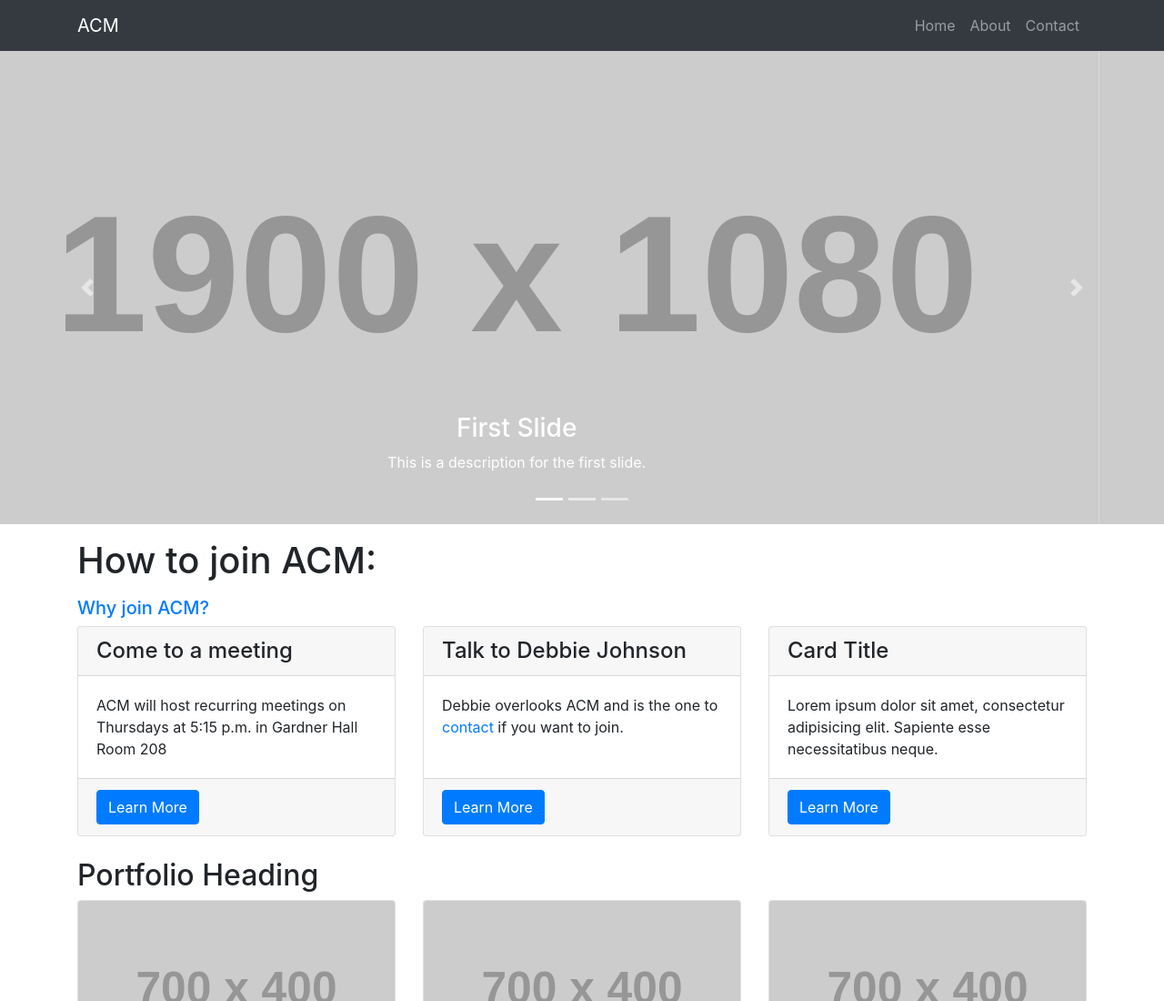
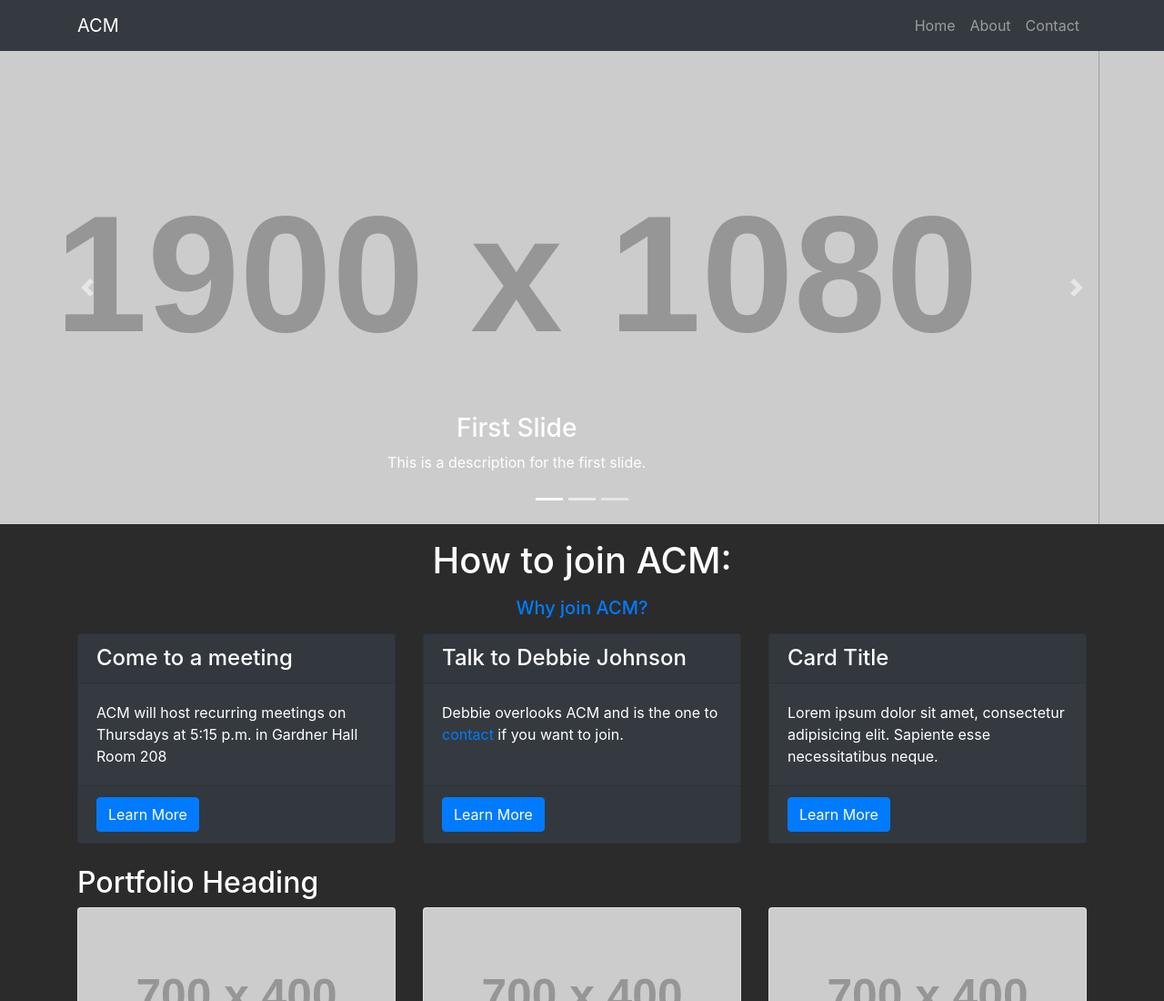
Before and after one commit to Cheeli99/ACM-Site, a website: page StartBootstrapTemplate/index.html in a window 1280 px wide. Shown: the top 1100 px of the page at 91% size. Drawn offline with Linux system fonts and the light colour scheme; placeholder pictures from the web are drawn by us.

Commit message:
Changed to dark theme

```diff
--- a/StartBootstrapTemplate/css/modern-business.css
+++ b/StartBootstrapTemplate/css/modern-business.css
@@ -5,6 +5,8 @@
  */
 body {
   padding-top: 56px;
+  background-color: #2B2B2C;
+  color: white;
 }
 
 .carousel-item {
--- a/StartBootstrapTemplate/index.html
+++ b/StartBootstrapTemplate/index.html
@@ -23,7 +23,7 @@
 <body>
 
   <!-- Navigation -->
-  <nav class="navbar fixed-top navbar-expand-lg navbar-dark bg-dark fixed-top">
+  <nav class="navbar navbar-expand-lg navbar-dark bg-dark fixed-top">
     <div class="container">
       <a class="navbar-brand" href="index.html">ACM</a>
       <button class="navbar-toggler navbar-toggler-right" type="button" data-toggle="collapse" data-target="#navbarResponsive" aria-controls="navbarResponsive" aria-expanded="false" aria-label="Toggle navigation">
@@ -93,15 +93,15 @@
   <div class="container">
 
     <!-- Heading-->
-    <h1 class="my-3">How to join ACM:</h1>
-    <h5>
-      <a class="mb-5" href="about.html">Why join ACM?</a>
+    <h1 class="my-3 text-center">How to join ACM:</h1>
+    <h5 class="text-center mb-3">
+      <a href="about.html">Why join ACM?</a>
     </h5>
 
     <!-- Marketing Icons Section -->
     <div class="row">
       <div class="col-lg-4 mb-4">
-        <div class="card h-100">
+        <div class="card h-100 bg-dark">
           <h4 class="card-header">Come to a meeting</h4>
           <div class="card-body">
             <p class="card-text">ACM will host recurring meetings on Thursdays at 5:15 p.m. in Gardner Hall Room 208</p>
@@ -112,7 +112,7 @@
         </div>
       </div>
       <div class="col-lg-4 mb-4">
-        <div class="card h-100">
+        <div class="card h-100 bg-dark">
           <h4 class="card-header">Talk to Debbie Johnson</h4>
           <div class="card-body">
             <p class="card-text">Debbie overlooks ACM and is the one to <a href="contact.html">contact </a> if you want to join.</p>
@@ -123,7 +123,7 @@
         </div>
       </div>
       <div class="col-lg-4 mb-4">
-        <div class="card h-100">
+        <div class="card h-100 bg-dark">
           <h4 class="card-header">Card Title</h4>
           <div class="card-body">
             <p class="card-text">Lorem ipsum dolor sit amet, consectetur adipisicing elit. Sapiente esse necessitatibus neque.</p>
```
Also changed, not shown: StartBootstrapTemplate/about.html (+1 -1 lines), StartBootstrapTemplate/contact.html (+1 -1 lines).
